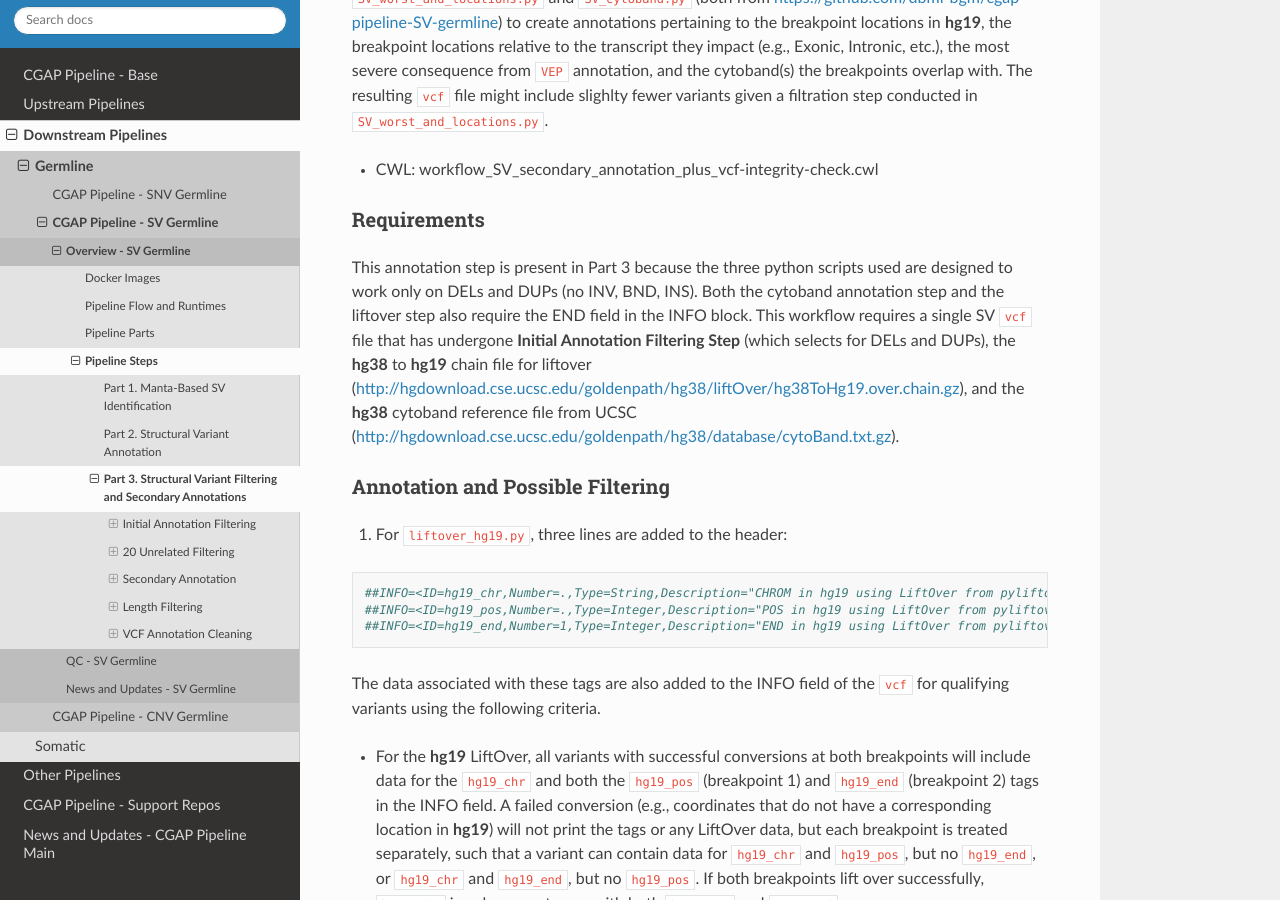
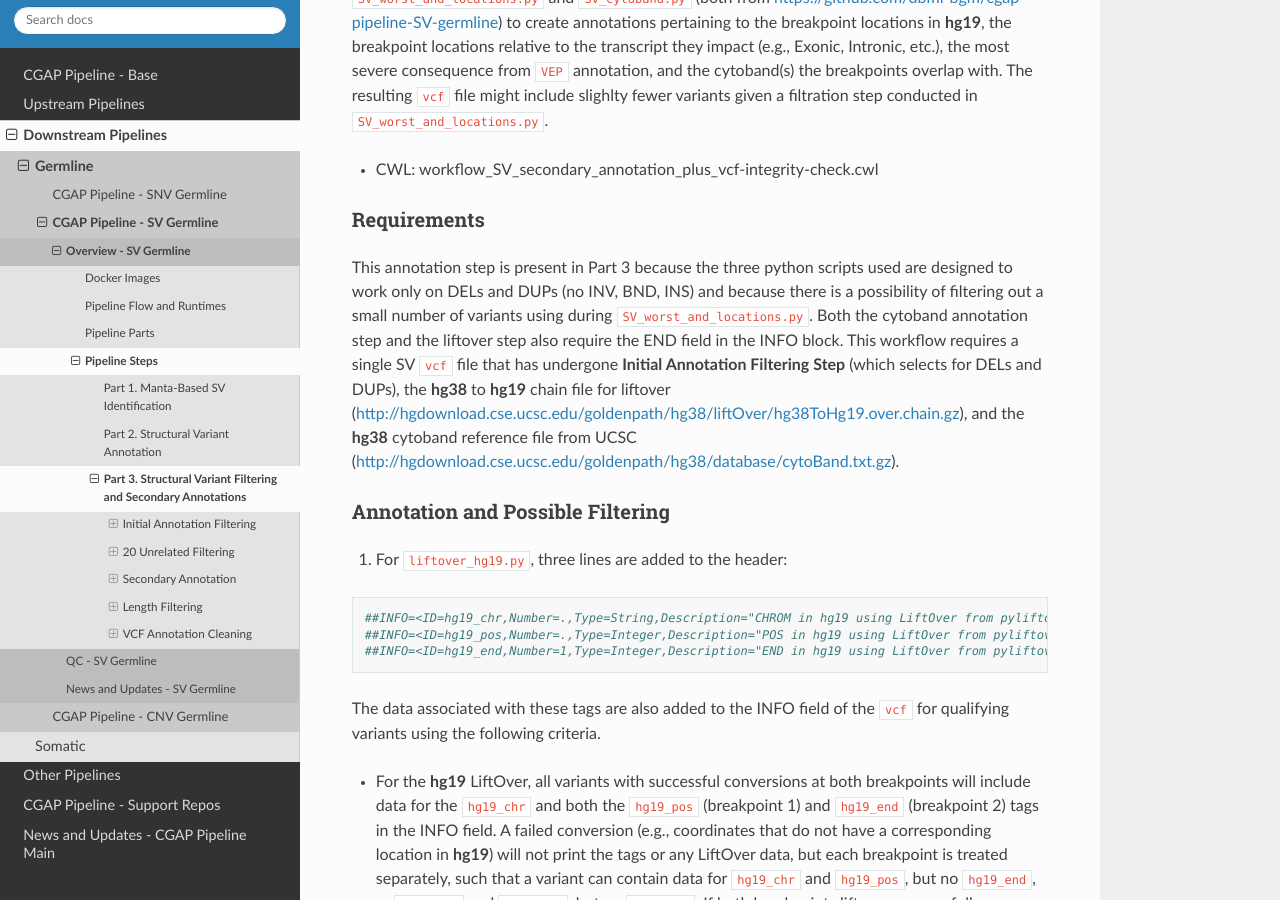
Before and after one commit to dbmi-bgm/cgap-pipeline-main, a Sphinx documentation site: the page built from docs/Pipelines/Downstream/SV_germline/Pages/SV_germline-step-part-3.rst, in a window 1280 px wide and 900 px high, scrolled down 2612 px. Built offline with Sphinx 7.4.7 and the Read the Docs theme 2.0.0, drawn with Linux system fonts in a browser that asks for light colours.

Commit message:
Update SV_germline-step-part-3.rst

```diff
--- a/docs/Pipelines/Downstream/SV_germline/Pages/SV_germline-step-part-3.rst
+++ b/docs/Pipelines/Downstream/SV_germline/Pages/SV_germline-step-part-3.rst
@@ -91,7 +91,7 @@ This workflow contains a series of short steps that add additional annotations t
 Requirements
 ------------
 
-This annotation step is present in Part 3 because the three python scripts used are designed to work only on DELs and DUPs (no INV, BND, INS). Both the cytoband annotation step and the liftover step also require the END field in the INFO block. This workflow requires a single SV ``vcf`` file that has undergone **Initial Annotation Filtering Step** (which selects for DELs and DUPs), the **hg38** to **hg19** chain file for liftover (http://hgdownload.cse.ucsc.edu/goldenpath/hg38/liftOver/hg38ToHg19.over.chain.gz), and the **hg38** cytoband reference file from UCSC (http://hgdownload.cse.ucsc.edu/goldenpath/hg38/database/cytoBand.txt.gz).
+This annotation step is present in Part 3 because the three python scripts used are designed to work only on DELs and DUPs (no INV, BND, INS) and because there is a possibility of filtering out a small number of variants using during ``SV_worst_and_locations.py``. Both the cytoband annotation step and the liftover step also require the END field in the INFO block. This workflow requires a single SV ``vcf`` file that has undergone **Initial Annotation Filtering Step** (which selects for DELs and DUPs), the **hg38** to **hg19** chain file for liftover (http://hgdownload.cse.ucsc.edu/goldenpath/hg38/liftOver/hg38ToHg19.over.chain.gz), and the **hg38** cytoband reference file from UCSC (http://hgdownload.cse.ucsc.edu/goldenpath/hg38/database/cytoBand.txt.gz).
 
 Annotation and Possible Filtering
 ---------------------------------
```
